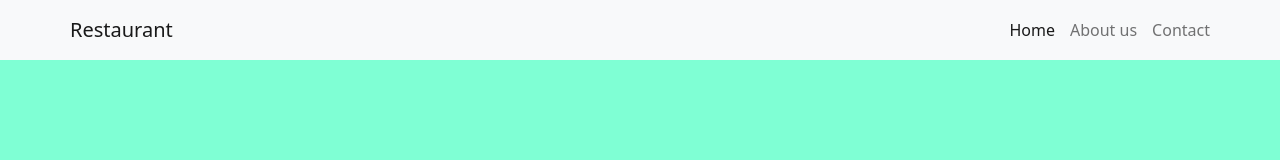
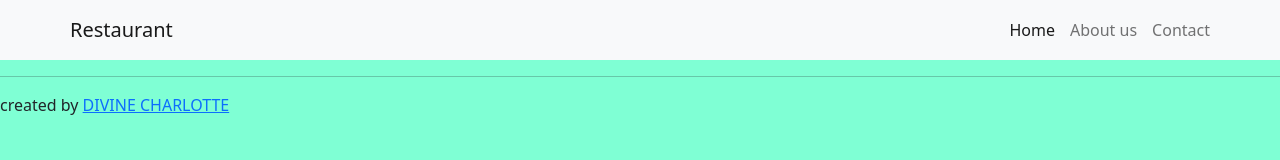
Before and after one commit to divinecharlotte/javascript-capstone, a website built with webpack: page src/index.html in a window 1280 px wide. Built offline with nearby package versions, Linux system fonts and the light colour scheme.

Commit message:
add footer

```diff
--- a/src/index.html
+++ b/src/index.html
@@ -18,6 +18,10 @@
               </div>
           </nav>
       </header>
+      <footer>
+        <hr>
+        created by <span><a href="https://github.com/divinecharlotte">DIVINE CHARLOTTE</a></span>
+    </footer>
   <!-- JavaScript Bundle with Popper -->
 <script src="https://cdn.jsdelivr.net/npm/bootstrap@5.2.0-beta1/dist/js/bootstrap.bundle.min.js" integrity="sha384-pprn3073KE6tl6bjs2QrFaJGz5/SUsLqktiwsUTF55Jfv3qYSDhgCecCxMW52nD2" crossorigin="anonymous"></script>
 </body>
--- a/src/styles/style.css
+++ b/src/styles/style.css
@@ -14,3 +14,7 @@ body {
     flex-direction: row;
     gap: .9375rem;
 }
+
+footer{
+bottom: 0;
+}
```
Also changed, not shown: .github/workflows/linters.yml (added), 1 other file.
